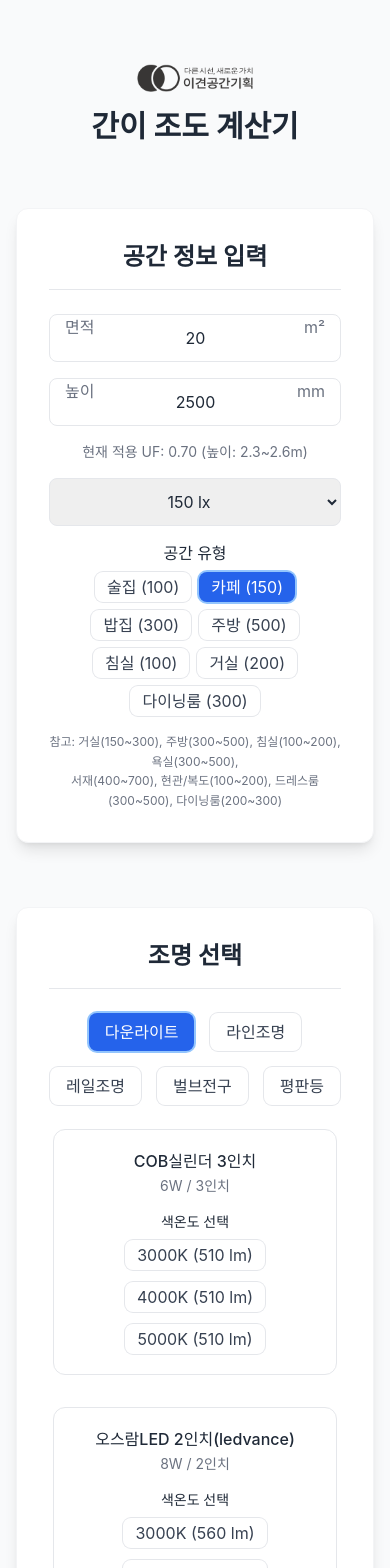
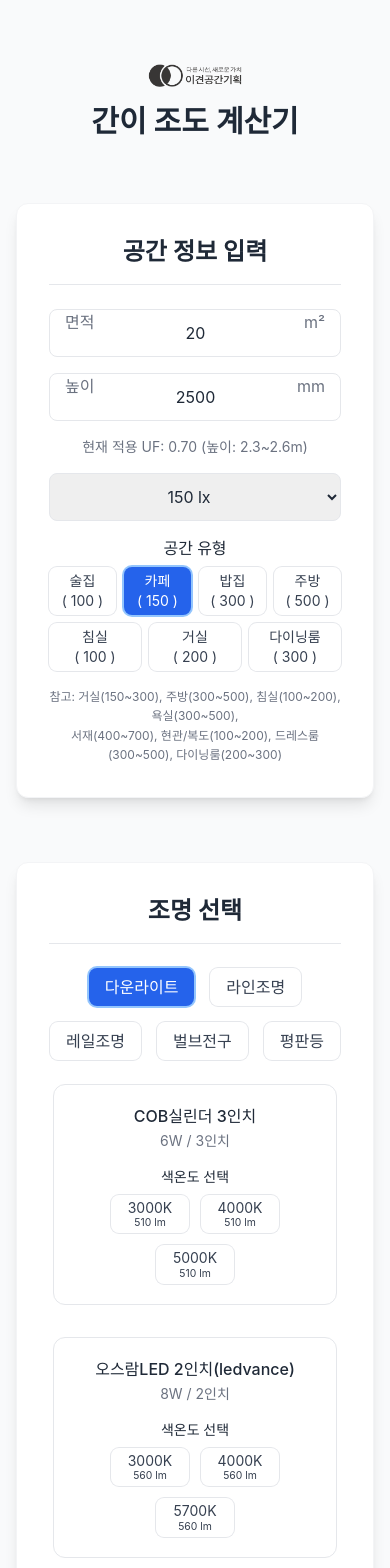
Before and after one commit to squeecho/iggg-lighting-calculating, a React (Vite) app: page / in a window 390 px wide. Shown: the top 1568 px of the page. Built offline with nearby package versions, Linux system fonts and the light colour scheme.

Commit message:
mobile 레이아웃 최종

```diff
--- a/src/App.tsx
+++ b/src/App.tsx
@@ -146,11 +146,11 @@ function App() {
 
   /* ──────────────────────────── 렌더 ──────────────────────────── */
   return (
-    <div className="min-h-screen flex flex-col items-center bg-gray-50 text-gray-800 text-base leading-snug px-4 sm:px-6 md:px-8 lg:px-12 py-16">
+    <div className="min-h-screen flex flex-col items-center bg-gray-50 text-gray-800 leading-snug px-4 sm:px-6 md:px-8 lg:px-12 py-16">
       <div className="max-w-2xl w-full mx-auto space-y-16">
         {/* 로고 */}
         <div className="flex flex-col items-center">
-          <img src="/logo.png" alt="로고" className="w-[120px] h-auto mb-4 object-contain"/>
+          <img src="/logo.png" alt="로고" className="w-24 h-auto mb-4 object-contain"/>
           <h1 className="text-3xl font-bold">간이 조도 계산기</h1>
         </div>
 
@@ -195,33 +195,33 @@ function App() {
               <p className="text-center font-medium">공간 유형</p>
 
               {/* 1행 */}
-              <div className="flex flex-wrap gap-2 justify-center">
+              <div className="grid grid-cols-4 gap-2">
                 {firstRow.map(n=>{
                   const t=spaceTypes.find(s=>s.name===n)!
                   return(
                     <button key={n}
                             onClick={()=>{setSpaceType(t);setDesiredLux(t.lux)}}
-                            className={`px-3 py-1 rounded-lg transition
+                            className={`px-1.5 py-1 rounded-lg text-sm transition
                                         ${spaceType.name===n
                                           ?'bg-blue-600 text-white ring-2 ring-blue-300'
                                           :'bg-white text-gray-700 ring-1 ring-gray-200 hover:bg-gray-100'}`}>
-                      {n} ({t.lux})
+                      {n}<br/>( {t.lux} )
                     </button>)
                 })}
               </div>
 
               {/* 2행 */}
-              <div className="flex flex-wrap gap-2 justify-center">
+              <div className="grid grid-cols-3 gap-2 mt-1">
                 {secondRow.map(n=>{
                   const t=spaceTypes.find(s=>s.name===n)!
                   return(
                     <button key={n}
                             onClick={()=>{setSpaceType(t);setDesiredLux(t.lux)}}
-                            className={`px-3 py-1 rounded-lg transition
+                            className={`px-1.5 py-1 rounded-lg text-sm transition
                                         ${spaceType.name===n
                                           ?'bg-blue-600 text-white ring-2 ring-blue-300'
                                           :'bg-white text-gray-700 ring-1 ring-gray-200 hover:bg-gray-100'}`}>
-                      {n} ({t.lux})
+                      {n}<br/>( {t.lux} )
                     </button>)
                 })}
               </div>
@@ -252,7 +252,7 @@ function App() {
             ))}
           </div>
 
-          {/* ▼▼▼ 변경 ①·② : 내부 스크롤 제거 & 간격 살짝 확대 ▼▼▼ */}
+          {/* 조명 카드 */}
           <div className="space-y-8 px-1">
             {filteredLights.map(light=>(
               <div key={light.name} className="border rounded-xl p-5 space-y-4">
@@ -265,15 +265,19 @@ function App() {
                 <div>
                   <p className="mb-2 text-sm text-center font-medium">색온도 선택</p>
                   <div className="flex flex-wrap gap-3 justify-center">
-                    {light.colorTemps.map(ct=>(
-                      <button key={ct} onClick={()=>setCT(light.name,ct)}
-                              className={`px-3 py-1 rounded-lg transition
-                                          ${selectedLightColorTemps[light.name]===ct
+                    {light.colorTemps.map(ct=>{
+                      const sel = selectedLightColorTemps[light.name]===ct
+                      return(
+                        <button key={ct}
+                                onClick={()=>setCT(light.name,ct)}
+                                className={`min-w-[78px] px-2 py-1 rounded-lg text-sm leading-tight transition
+                                            ${sel
                                               ?'bg-blue-600 text-white ring-2 ring-blue-300'
                                               :'bg-white text-gray-700 ring-1 ring-gray-200 hover:bg-gray-50'}`}>
-                        {ct} ({light.lumenByColorTemp[ct]} lm)
-                      </button>
-                    ))}
+                          <span className="block">{ct}</span>
+                          <span className="block text-[0.65rem]">{light.lumenByColorTemp[ct]} lm</span>
+                        </button>)
+                    })}
                   </div>
                 </div>
 
@@ -337,40 +341,29 @@ function App() {
         <section className="bg-white p-6 rounded-xl shadow-lg border border-gray-100 space-y-6">
           <h2 className="text-2xl font-semibold text-center border-b pb-4">조도 결과</h2>
 
-  {/* 현재/목표 표시 */}
           <div className={`p-4 rounded-lg text-center border
-                   ${expectedLux >= desiredLux ? 'bg-green-50' : 'bg-yellow-50'}`}>
+                           ${expectedLux>=desiredLux?'bg-green-50':'bg-yellow-50'}`}>
             <p className="text-4xl font-bold">{expectedLux.toLocaleString()} lx</p>
             <p className="mt-2 text-lg font-medium">
-      목표&nbsp;{desiredLux.toLocaleString()}&nbsp;lx
+              목표 {desiredLux.toLocaleString()} lx
             </p>
 
-    {/* 달성률 바 */}
-    {desiredLux > 0 && (
-      <>
-        {(() => {
-          const ratio = Math.min(expectedLux / desiredLux, 1)
-          const percent = Math.round(ratio * 100)
-
-          return (
+            {desiredLux>0 && (()=>{const r=Math.min(expectedLux/desiredLux,1)
+              const p=Math.round(r*100)
+              return(
                 <>
                   <div className="mt-4 w-full bg-gray-200 h-3 rounded overflow-hidden">
-                <div
-                  style={{ width: `${percent}%` }}
-                  className={`${ratio >= 1 ? 'bg-green-500' : 'bg-yellow-400'} h-3 rounded`}
-                />
+                    <div style={{width:`${p}%`}}
+                         className={`${r>=1?'bg-green-500':'bg-yellow-400'} h-3 rounded`}/>
                   </div>
-              <p className="mt-2 text-sm text-gray-600">달성률&nbsp;{percent}%</p>
+                  <p className="mt-2 text-sm text-gray-600">달성률 {p}%</p>
                 </>
-          )
-        })()}
-      </>
-    )}
+            )})()}
           </div>
 
           <div className="flex justify-between text-sm">
-    <span>총&nbsp;{totalLumen.toLocaleString()}&nbsp;lm</span>
-    <span>총&nbsp;{totalWatt.toLocaleString()}&nbsp;W</span>
+            <span>총 {totalLumen.toLocaleString()} lm</span>
+            <span>총 {totalWatt.toLocaleString()} W</span>
           </div>
         </section>
 
@@ -385,8 +378,6 @@ function App() {
                   {selectedLights.map(l=>(
                     <div key={l.id}
                          className="grid grid-cols-[1fr_auto_auto] items-center gap-4 border-b py-3">
-
-                {/* ── ① 조명 정보 ── */}
                       <div>
                         <p className="font-medium truncate">{l.name}</p>
                         <p className="text-xs text-gray-500">
@@ -394,29 +385,20 @@ function App() {
                         </p>
                       </div>
 
-                {/* ── ② 수량 컨트롤 : 너비 고정 ── */}
                       <div className="flex items-center justify-center gap-px w-32">
-                  <button
-                    onClick={() => updateQty(l.id, Math.max(1, l.quantity - 1))}
+                        <button onClick={()=>updateQty(l.id,Math.max(1,l.quantity-1))}
                                 className="w-9 h-9 border rounded-l">−</button>
-
-                  <input
-                    value={l.quantity}
-                    inputMode="numeric"
-                    onChange={e => {
-                      const v = e.target.value.replace(/[^0-9]/g, '')
-                      if (v) updateQty(l.id, +v)
+                        <input value={l.quantity} inputMode="numeric"
+                               onChange={e=>{
+                                 const v=e.target.value.replace(/[^0-9]/g,'')
+                                 if(v) updateQty(l.id,+v)
                                }}
-                    className="w-12 h-9 border-y text-center" />
-
-                  <button
-                    onClick={() => updateQty(l.id, l.quantity + 1)}
+                               className="w-12 h-9 border-y text-center"/>
+                        <button onClick={()=>updateQty(l.id,l.quantity+1)}
                                 className="w-9 h-9 border rounded-r">＋</button>
                       </div>
 
-                {/* ── ③ 삭제 버튼 ── */}
-                <button
-                  onClick={() => removeLight(l.id)}
+                      <button onClick={()=>removeLight(l.id)}
                               className="px-3 py-1 rounded text-red-600 border border-red-200 hover:bg-red-50">
                         삭제
                       </button>
@@ -430,7 +412,7 @@ function App() {
         </section>
 
         <p className="text-center text-xs text-gray-500">
-          E = Σ lm × UF × MF ÷ 면적&nbsp;&nbsp;|&nbsp;&nbsp;UF 자동 보정, MF = 0.8
+          E = Σ lm × UF × MF ÷ 면적 | UF 자동 보정, MF = 0.8
         </p>
       </div>
     </div>
```
Lines whose indentation alone changed are shown as unchanged.
